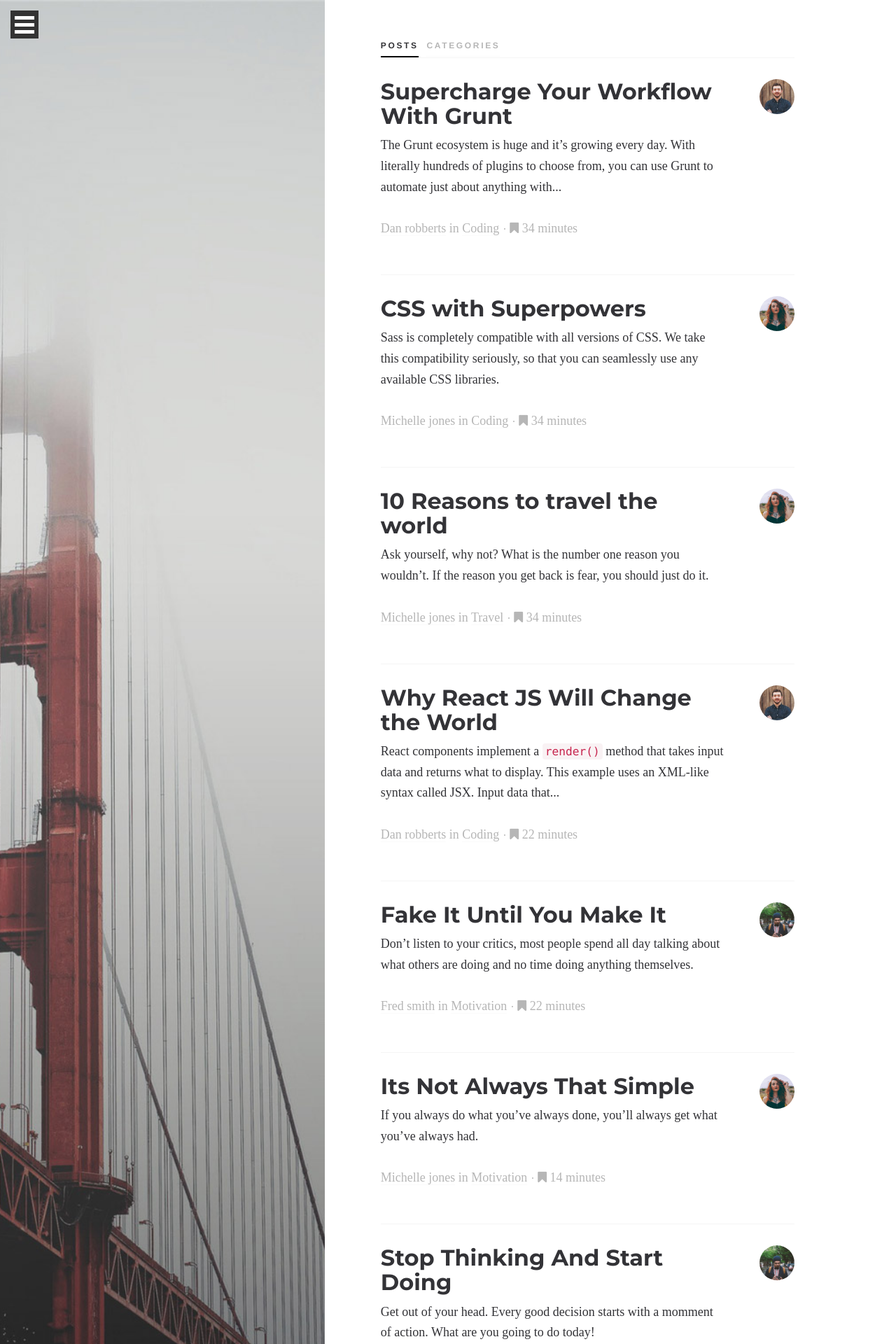
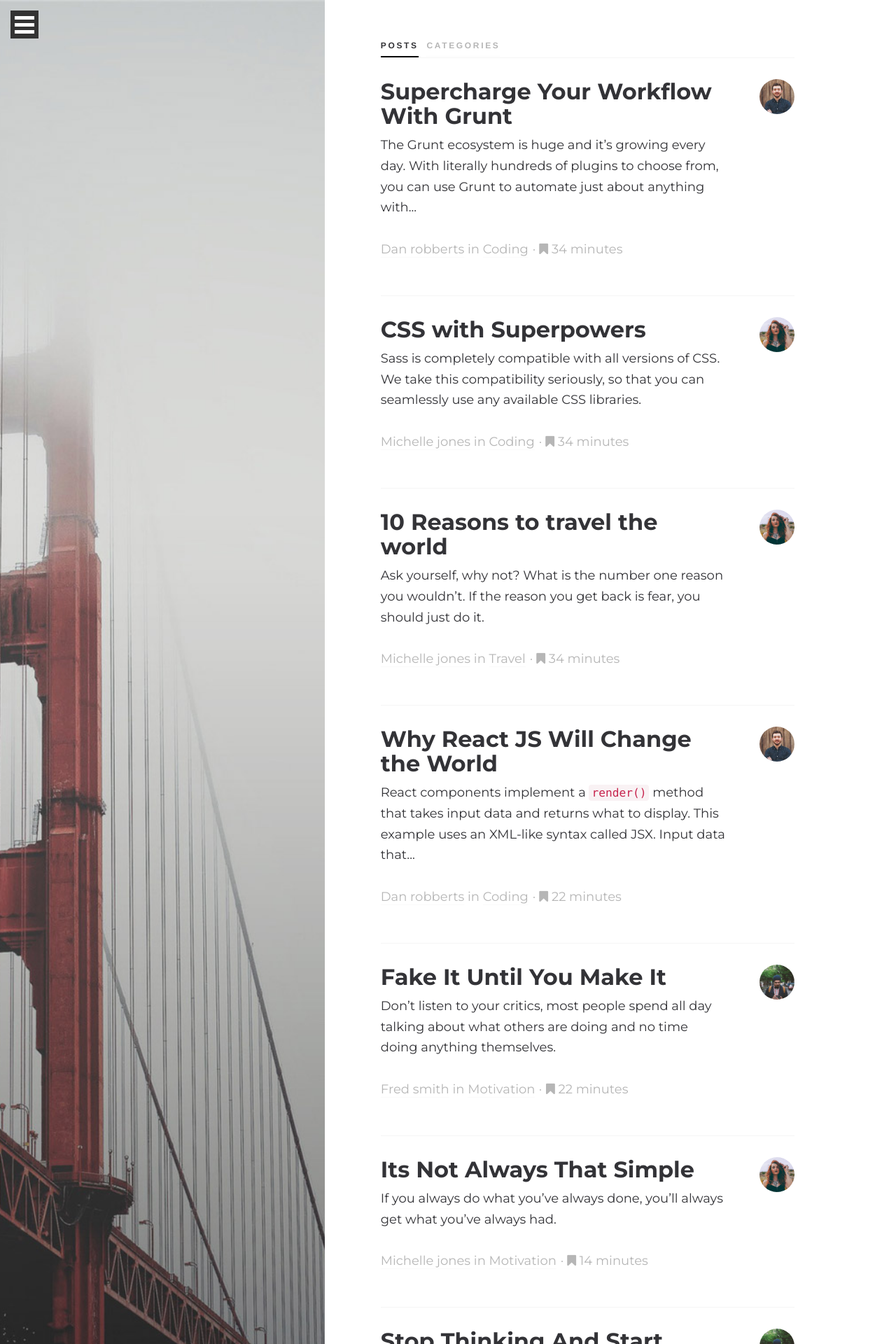
Before and after one commit to HichemBM/hichembm.github.io, a Jekyll site: the page built from index.html, in a window 1280 px wide. Shown: the top 1920 px of the page at 70% size. Built offline with Jekyll 4.4.1, drawn with Linux system fonts in a browser that asks for light colours.

Commit message:
Style: Final font consistency pass

```diff
--- a/css/main.scss
+++ b/css/main.scss
@@ -7,24 +7,27 @@
 @import "global";
 
 /* Custom Font Overrides */
-body,
-.post-content,       /* The main content on a single post page */
-.post-excerpt,       /* The article preview on the homepage */
-.post-meta,          /* The "author in category" text */
-.site-footer,        /* The footer */
-.jpanel-menu,        /* The slide-out menu */
-.related-posts,      /* The related posts section */
-.pagination,         /* The pagination text */
-button,
-input,
-select,
-textarea {
-  font-family: 'Montserrat', sans-serif !important;
-  font-weight: 400 !important;
+.main-content p,
+.post-content p,
+.post-excerpt p {
+    font-family: 'Montserrat', sans-serif !important;
+    font-weight: 400 !important;
 }
 
-/* Apply BOLD weight to all headings */
+/* This rule handles the rest of the elements */
+body,
+.post-meta,
+.site-footer,
+.jpanel-menu,
+.related-posts,
+.pagination,
+button, input, select, textarea {
+    font-family: 'Montserrat', sans-serif !important;
+    font-weight: 400 !important;
+}
+
+/* This keeps all headings bold */
 h1, h2, h3, h4, h5, h6 {
-  font-family: 'Montserrat', sans-serif !important;
-  font-weight: 700 !important;
+    font-family: 'Montserrat', sans-serif !important;
+    font-weight: 700 !important;
 }
```
